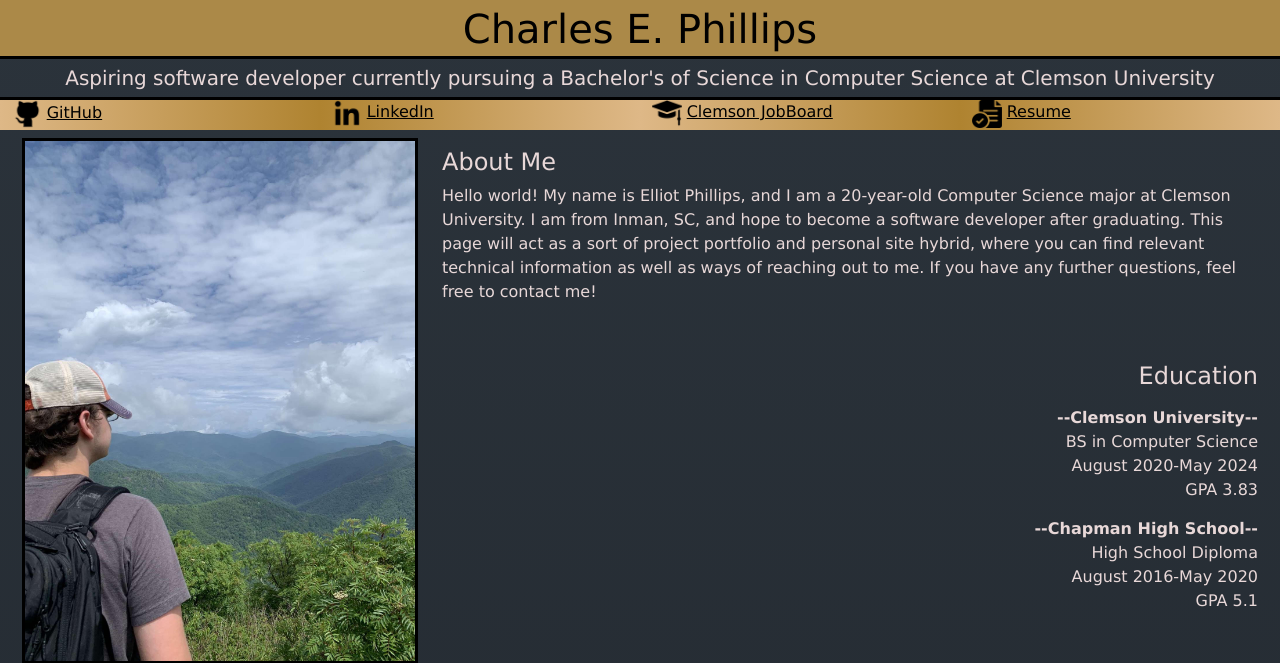
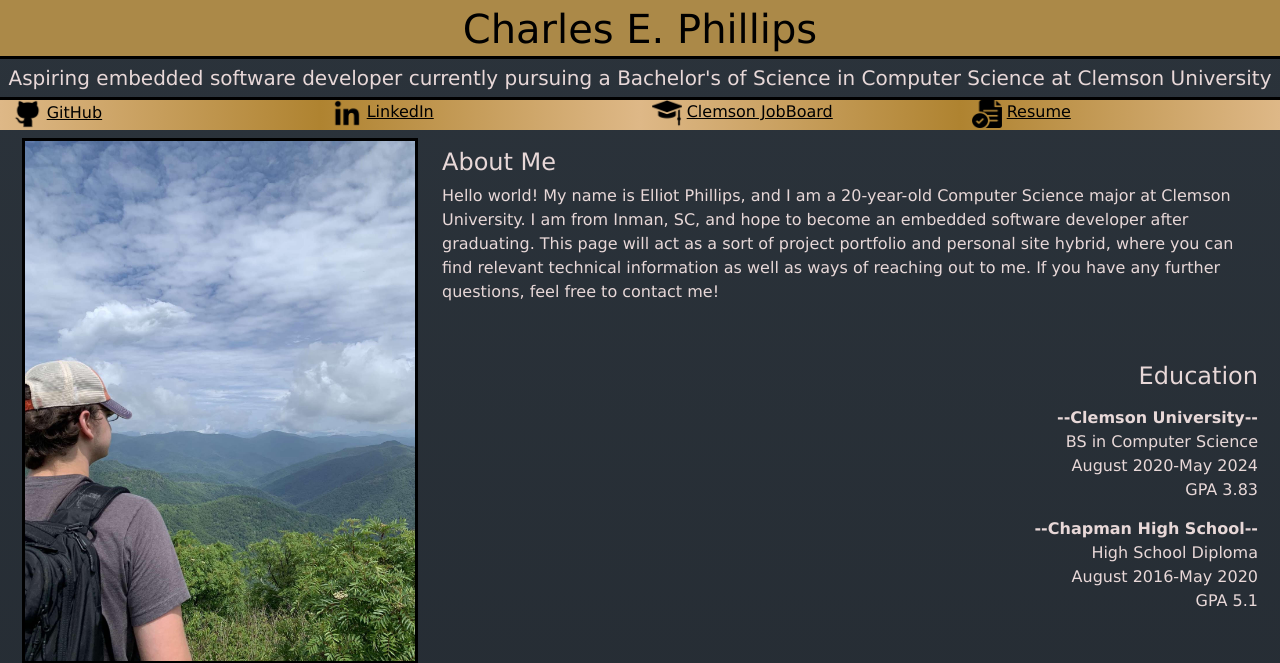
Before and after one commit to Spacenin/personalWeb, a plain HTML site: page index.html in a window 1280 px wide. Shown: the top 663 px of the page. Drawn offline with nearby package versions, Linux system fonts and the light colour scheme.

Commit message:
update title

```diff
--- a/index.html
+++ b/index.html
@@ -15,7 +15,7 @@
 <div class="jumbotron">
     <h1 class="text-center biggest_header">Charles E. Phillips</h1>
     <h5 class="text-center solid">
-        Aspiring software developer currently pursuing a Bachelor's of Science in Computer Science at Clemson University
+        Aspiring embedded software developer currently pursuing a Bachelor's of Science in Computer Science at Clemson University
     </h5>
 </div>
 
@@ -59,7 +59,7 @@
             </h4>
             <p>
                 Hello world! My name is Elliot Phillips, and I am a 20-year-old Computer Science major at Clemson University.
-                I am from Inman, SC, and hope to become a software developer after graduating. This page will act as a sort of
+                I am from Inman, SC, and hope to become an embedded software developer after graduating. This page will act as a sort of
                 project portfolio and personal site hybrid, where you can find relevant technical information as well as ways
                 of reaching out to me. If you have any further questions, feel free to contact me!
             </p>
```
